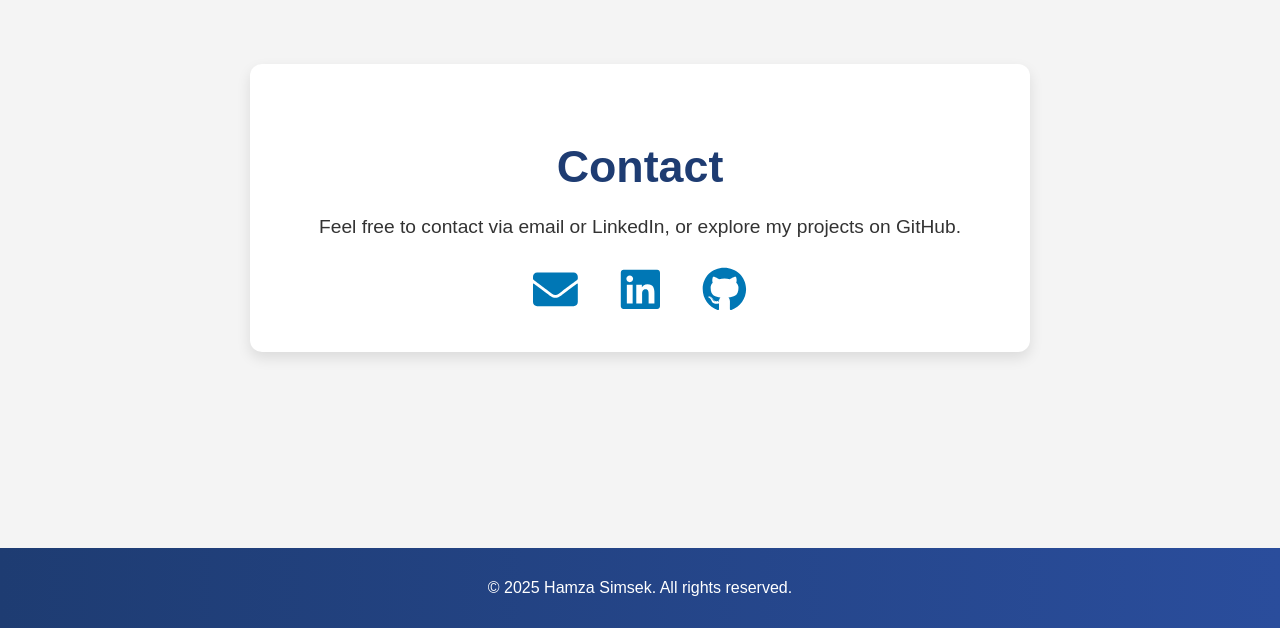
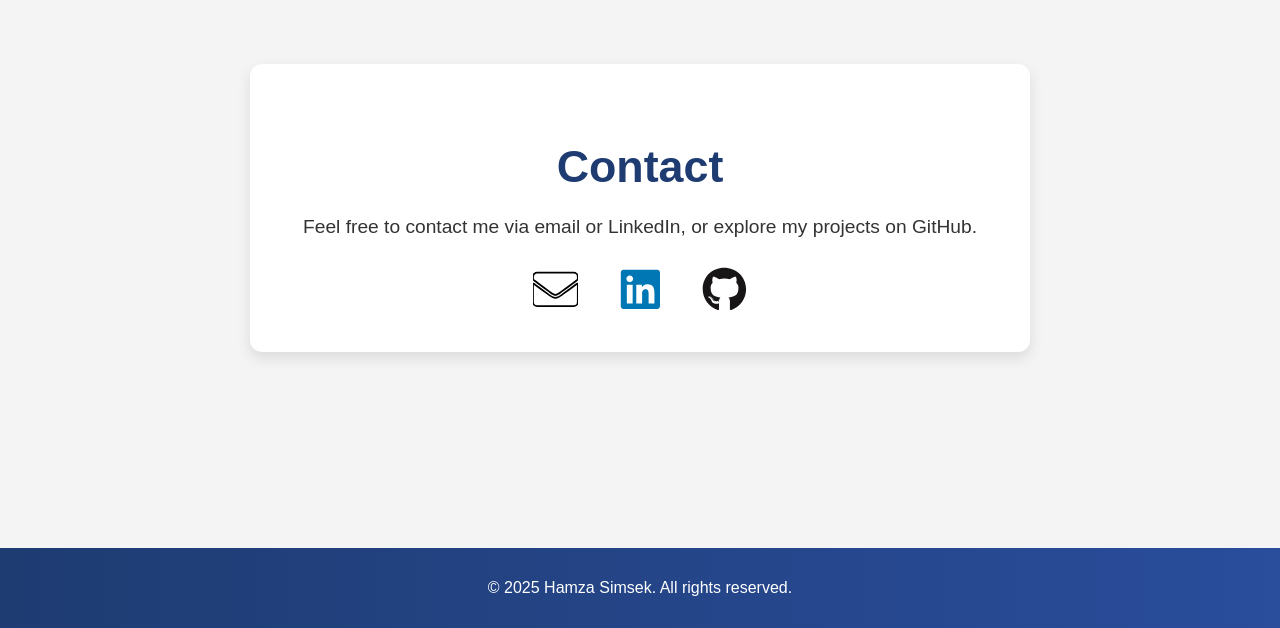
Before and after one commit to hamzas4011/personal-website, a React (Vite) app: page / in a window 1280 px wide. Shown: the part 3676-4304 px from the top of the page. Built offline with nearby package versions, Linux system fonts and the light colour scheme.

Commit message:
update contact page, colors

```diff
--- a/src/components/Contact.jsx
+++ b/src/components/Contact.jsx
@@ -7,18 +7,18 @@ export function Contact() {
     <section id="contact" className="contact">
       <div className="contact-box">
         <h2>Contact</h2>
-        <p>Feel free to contact via email or LinkedIn, or explore my projects on GitHub.</p>
+        <p>Feel free to contact me via email or LinkedIn, or explore my projects on GitHub.</p>
 
         <div className="contact-links">
-          <a href="mailto:hamzas4011@hotmail.com" className="contact-item" target="_blank" rel="noopener noreferrer">
+          <a href="mailto:hamzas4011@hotmail.com" className="contact-item email" target="_blank" rel="noopener noreferrer">
             <FaEnvelope className="contact-icon" />
           </a>
 
-          <a href="https://www.linkedin.com/in/hamza-simsek-033a14108/" className="contact-item" target="_blank" rel="noopener noreferrer">
+          <a href="https://www.linkedin.com/in/hamza-simsek-033a14108/" className="contact-item linkedin" target="_blank" rel="noopener noreferrer">
             <FaLinkedin className="contact-icon" />
           </a>
 
-          <a href="https://github.com/hamzas4011/" className="contact-item" target="_blank" rel="noopener noreferrer">
+          <a href="https://github.com/hamzas4011/" className="contact-item github" target="_blank" rel="noopener noreferrer">
             <FaGithub className="contact-icon" />
           </a>
         </div>
--- a/src/styles/Contact.css
+++ b/src/styles/Contact.css
@@ -40,23 +40,31 @@
 
 .contact-item {
   display: flex;
-  flex-direction: column;
   align-items: center;
-  font-size: 1rem;
   text-decoration: none;
-  color: #1e3c72;
-  font-weight: bold;
-  transition: color 0.3s ease, transform 0.3s ease;
+  transition: transform 0.3s ease;
 }
 
 .contact-item:hover {
+  transform: scale(1.1);
+}
+
+.email .contact-icon {
+  color: white;
+  stroke: #000000;
+  stroke-width: 20;
+}
+
+.linkedin .contact-icon {
   color: #0077b5;
-  transform: scale(1.1);
+}
+
+.github .contact-icon {
+  color: #171515;
 }
 
 .contact-icon {
   font-size: 2.8rem;
-  color: #0077b5;
   transition: transform 0.3s ease-in-out;
 }
 
```
